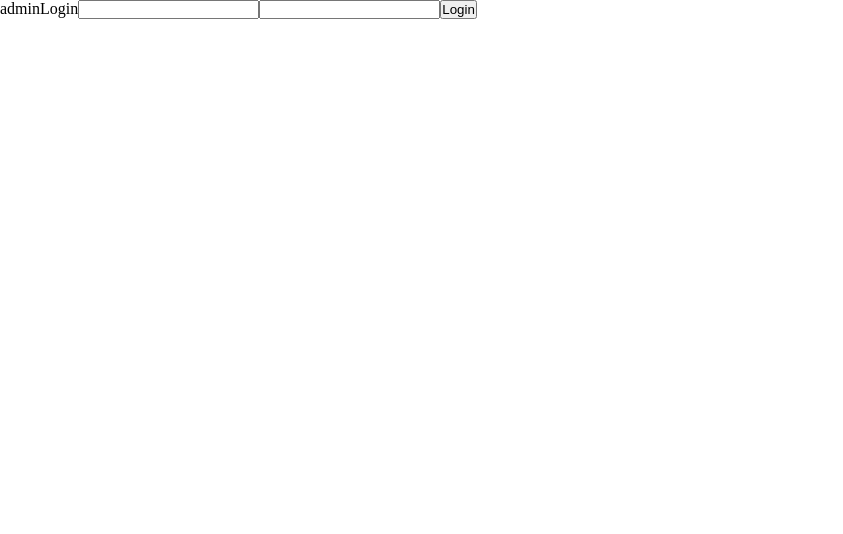
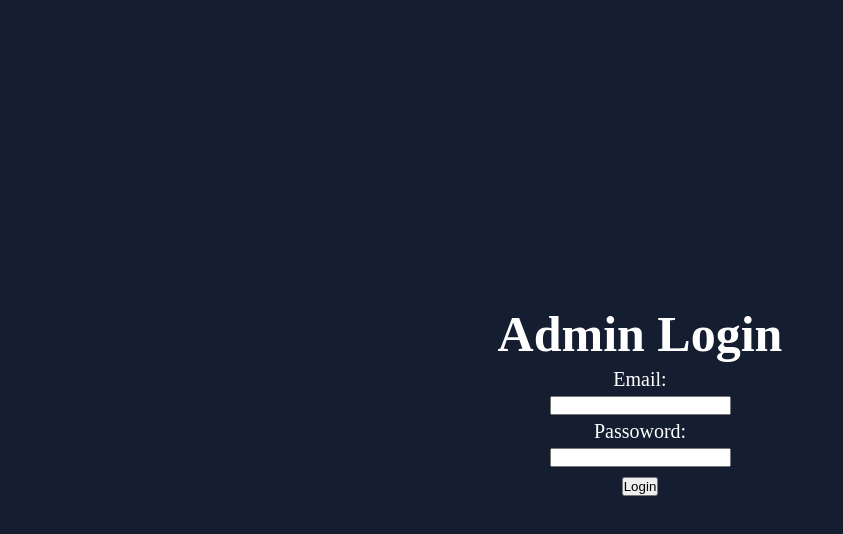
Before and after one commit to deeppatel0331/Shiv-Convenient-Mart-Website, a Next.js app: page /adminLogin in a window 1280 px wide. Shown: the top 534 px of the page, without its empty margins (0-843 px from the left). Built offline with nearby package versions, Linux system fonts and the light colour scheme.

Commit message:
Improved appearance

```diff
--- a/pages/adminLogin.js
+++ b/pages/adminLogin.js
@@ -24,18 +24,50 @@ const AdminLogin = () => {
 
   return (
     <div>
-        adminLogin
+        <ParentContainer>
+            <HeadContainer>Admin Login</HeadContainer>
+
+            <Info>Email:</Info>
             <input
             type='email'
             ref={emailRef}
             />
+
+            <Info>Passoword:</Info>
             <input
             type='password'
             ref={passRef}
             />
+
+            <Info></Info>
             <button onClick={loginFunction}>Login</button>
+        </ParentContainer>
     </div>
   )
 }
 
+const ParentContainer = styled.main`
+    width: 100vw;
+    display: flex;
+    flex-direction: column;
+    justify-content: center;
+    align-items: center;
+    height: 100vh;
+    background-color: #141e30;
+`
+const HeadContainer = styled.h1`
+    display: flex;
+    flex-direction: column;
+    align-items: center;
+    font-size: 50px;
+    font-family: Sans Seriff;
+    color: white;
+`
+
+const Info = styled.p`
+    margin: 5px;
+    font-size: 20px;
+    font-family: Sans Seriff;
+    color: white;
+`;
 export default AdminLogin
```
Lines whose indentation alone changed are shown as unchanged.
